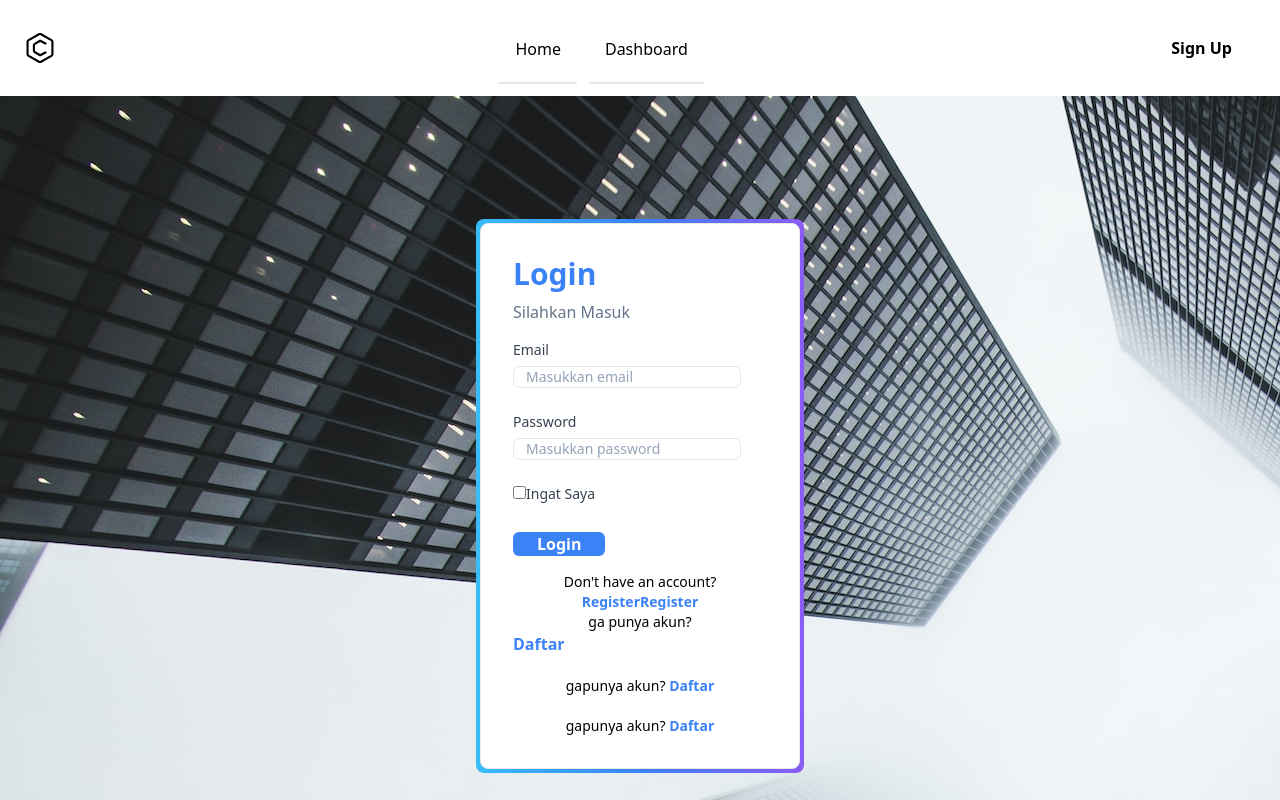
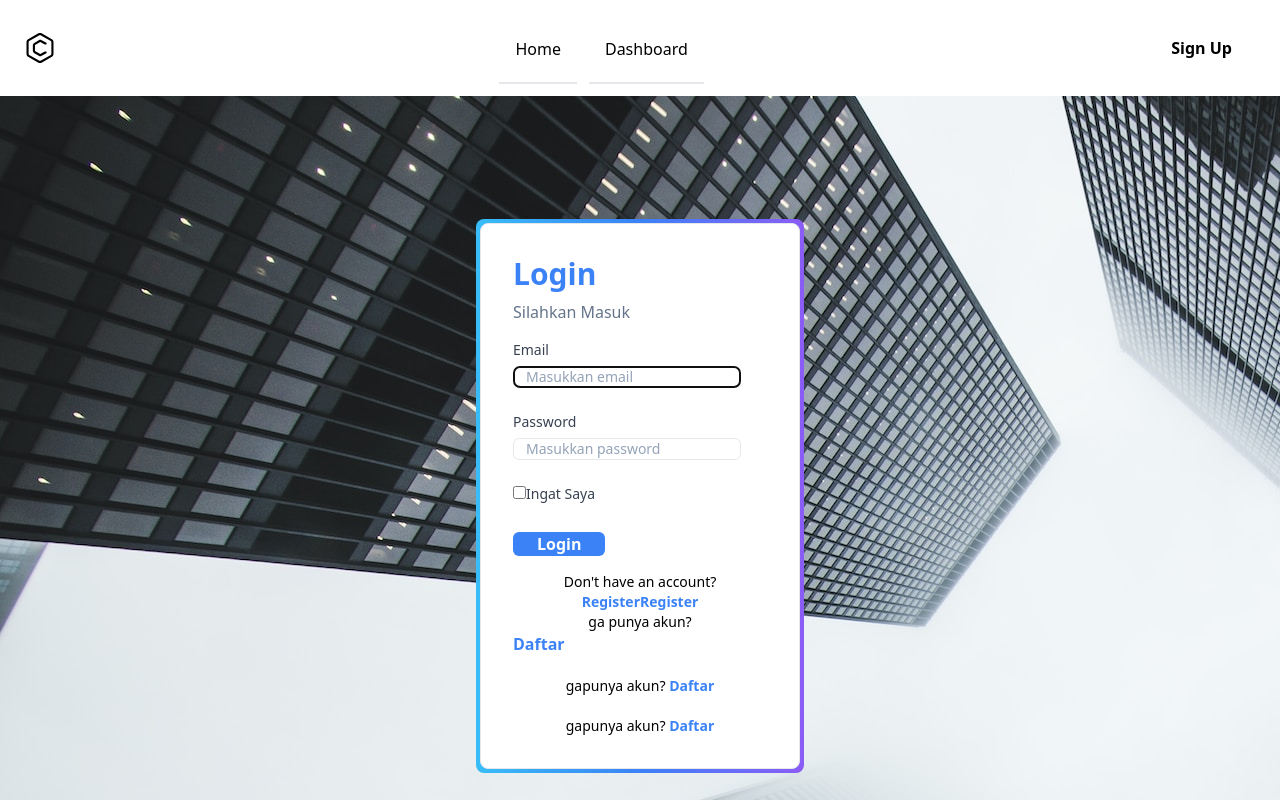
Before and after one commit to rifkiridha/belajar-react-, a React (Vite) app: page /login in a window 1280 px wide. Shown: the top 800 px of the page. Built offline with nearby package versions, Linux system fonts and the light colour scheme.

Commit message:
8-useRef

```diff
--- a/package.json
+++ b/package.json
@@ -11,6 +11,7 @@
   },
   "dependencies": {
     "@headlessui/react": "^1.7.15",
+    "forward-ref": "^1.0.0",
     "react": "^18.2.0",
     "react-dom": "^18.2.0",
     "react-router-dom": "^6.12.1",
--- a/src/components/atoms/Input/index.jsx
+++ b/src/components/atoms/Input/index.jsx
@@ -1,6 +1,7 @@
 import React from 'react'
+import { forwardRef } from 'react';
 
-export default function Input(props) {
+const Input = forwardRef((props,ref)=> {
     const {type,placeholder,name} = props;
   return (
     <input
@@ -9,6 +10,9 @@ export default function Input(props) {
     placeholder={placeholder}
     name={name}
     id={name}
+    ref={ref}
     />
-  )
-}
+  )}
+)
+
+export default Input
--- a/src/components/molecules/InputForm/index.jsx
+++ b/src/components/molecules/InputForm/index.jsx
@@ -1,13 +1,16 @@
 import React from "react"
 import Label from "../../atoms/Label";
 import Input from "../../atoms/Input";
+import { forwardRef } from "react";
 
-export default function InputForm(props) {
+const  InputForm = forwardRef((props,ref)=>{
     const {label,htmlFor,name,type,placeholder}=props;
     return (
         <div className="mb-6">
             <Label htmlFor={htmlFor}>{label}</Label>
-            <Input name={name} type={type} placeholder={placeholder} />
+            <Input name={name} type={type} placeholder={placeholder} ref={ref}/>
         </div>
   )
-}
+})
+
+export default InputForm;
--- a/src/components/organism/Login/index.jsx
+++ b/src/components/organism/Login/index.jsx
@@ -1,8 +1,9 @@
-import React from 'react'
+import React, { useRef } from 'react'
 import InputForm from '../../molecules/InputForm';
 import Button from '../../atoms/Button';
 import Label from '../../atoms/Label';
 import Input from '../../atoms/Input';
+import { useEffect,useState } from 'react';
 
 export default function Login() {
     const handleLogin = (event) => {
@@ -25,11 +26,23 @@ export default function Login() {
     };
 
 
+    // useRef = hooks yang biasa dipake untuk akses  dom
+
+
+    const emailRef = useRef(null);
+    // useEffect(()=>{
+    //     ()=>{emailRef.current.focus()};
+    // },[]);
+
+    useEffect(()=>{
+        emailRef.current.focus();
+    },[]);
+
     return (
 
         <form action="" onSubmit={handleLogin}>
             <fieldset>
-            <InputForm label="Email" name="email" type="email" placeholder="Masukkan email" defaultValue={localStorage.getItem("email")} />
+            <InputForm label="Email" name="email" type="email" placeholder="Masukkan email" defaultValue={localStorage.getItem("email")} ref={emailRef} />
             <InputForm label="Password" name="password" type="password" placeholder="Masukkan password" defaultValue={localStorage.getItem("password")} />
             <Label htmlFor="saveinfo" ><Input id="saveinfo" name="saveinfo" label="Ingat Saya" type="checkbox" />Ingat Saya</Label>
             <br />
```
Also changed, not shown: 1 other file (tests, documents, lock files or other folders).
